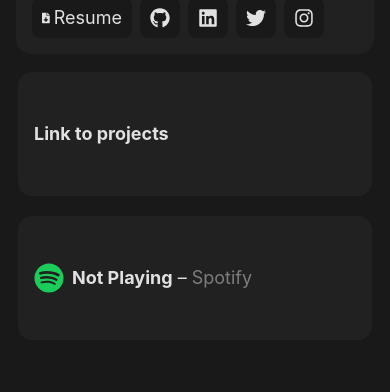
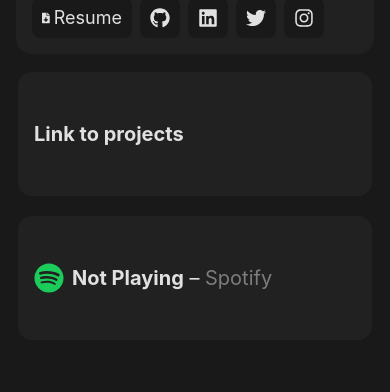
Before and after one commit to anshoriacc/anshori.co, a Next.js app: page / in a window 390 px wide. Shown: the part 182-574 px from the top of the page. Built offline with nearby package versions, Linux system fonts and the light colour scheme; no server answers.

Commit message:
fix font size

```diff
--- a/src/components/Home/CurrentlyPlaying.tsx
+++ b/src/components/Home/CurrentlyPlaying.tsx
@@ -12,9 +12,8 @@ const CurrentlyPlaying = () => {
   return (
     <div
       className={cn(
-        'group relative h-[8rem] p-4 flex justify-start gap-2 items-center text-lg transition-all rounded-2xl cursor-default bg-gray-0 border-2 border-white',
+        'group relative h-[8rem] p-4 flex justify-start gap-2 items-center text-xl transition-all rounded-2xl cursor-default bg-gray-0 border-2 border-white',
         'dark:bg-gray-850 dark:border-gray-900',
-        'sm:text-xl'
       )}
     >
       <span className="text-[#1ccc5b] text-3xl">
--- a/src/components/Home/Projects.tsx
+++ b/src/components/Home/Projects.tsx
@@ -9,10 +9,9 @@ const Projects = () => {
       <a
         title="Projects"
         className={cn(
-          'group relative h-[8rem] p-4 flex justify-start gap-4 items-center text-lg font-bold transition-all rounded-2xl bg-gray-0 border-2 border-white',
+          'group relative h-[8rem] p-4 flex justify-start gap-4 items-center text-xl font-bold transition-all rounded-2xl bg-gray-0 border-2 border-white',
           'dark:bg-gray-850 dark:border-gray-900',
-          'hover:text-base hover:border-gray-200 dark:hover:border-gray-700',
-          'sm:text-xl sm:hover:text-lg'
+          'hover:text-lg hover:border-gray-200 dark:hover:border-gray-700',
         )}
       >
         Link to projects
```
